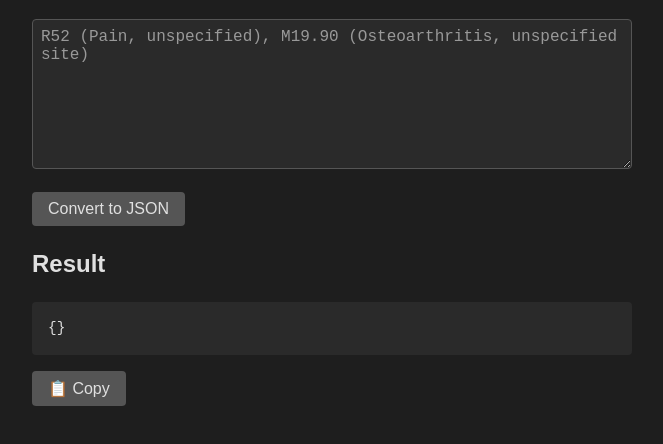
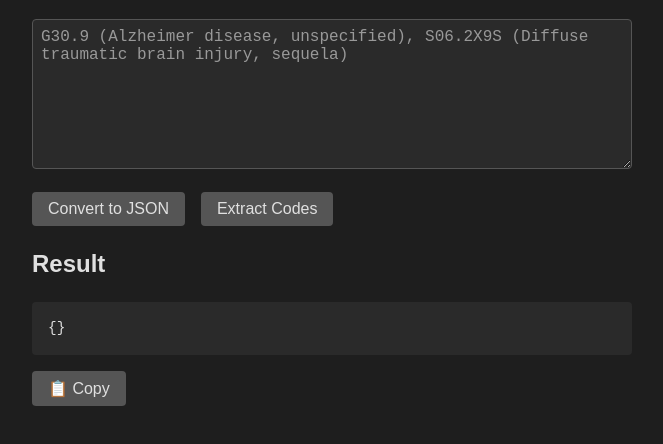
Before and after one commit to nanferro/icd-code-parser, a plain HTML site: page index.html in a window 1280 px wide. Shown: the part 104-548 px from the top of the page, without its empty margins (308-971 px from the left). Drawn offline with Linux system fonts and the light colour scheme.

Commit message:
added trim function

```diff
--- a/index.html
+++ b/index.html
@@ -8,8 +8,11 @@
 </head>
 <body>
   <h1>ICD Code Parser</h1>
-  <textarea id="input" placeholder="R52 (Pain, unspecified), M19.90 (Osteoarthritis, unspecified site)" aria-label="ICD code input"></textarea>
-  <button onclick="convert()">Convert to JSON</button>
+  <textarea id="input" placeholder="G30.9 (Alzheimer disease, unspecified), S06.2X9S (Diffuse traumatic brain injury, sequela)" aria-label="ICD code input"></textarea>
+  <div class="button-group">
+    <button onclick="convert()">Convert to JSON</button>
+    <button onclick="extractCodes()">Extract Codes</button>
+  </div>
 
   <h2>Result</h2>
   <pre id="output">{}</pre>
@@ -37,6 +40,24 @@
       copiedElement.style.display = 'none';
     }
 
+    function extractCodes() {
+      const inputElement = document.getElementById('input');
+      const outputElement = document.getElementById('output');
+      const copiedElement = document.getElementById('copied');
+
+      const input = inputElement.value.trim();
+      const regex = /[\s,]*([A-Z][0-9A-Z.]+)\s+\([^)]+\)/g;
+      const codes = [];
+
+      let match;
+      while ((match = regex.exec(input)) !== null) {
+        codes.push(match[1]);
+      }
+
+      outputElement.textContent = JSON.stringify(codes, null, 2);
+      copiedElement.style.display = 'none';
+    }
+
     function copyToClipboard() {
       const outputElement = document.getElementById('output');
       const copiedElement = document.getElementById('copied');
--- a/style.css
+++ b/style.css
@@ -25,6 +25,12 @@ textarea {
 
 textarea::placeholder {
   color: #999;
+}
+
+.button-group {
+  display: flex;
+  gap: 1rem;
+  margin-bottom: 1rem;
 }
 
 button {
```
